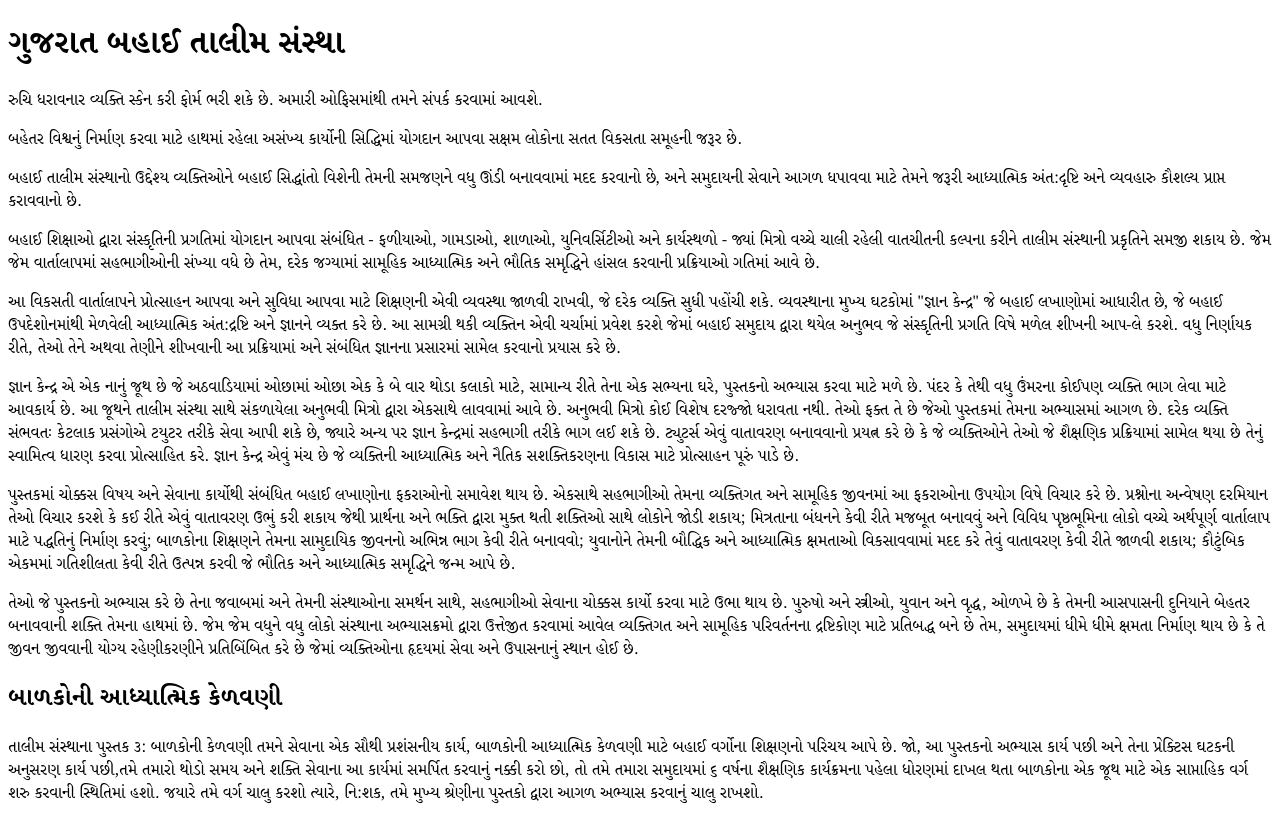
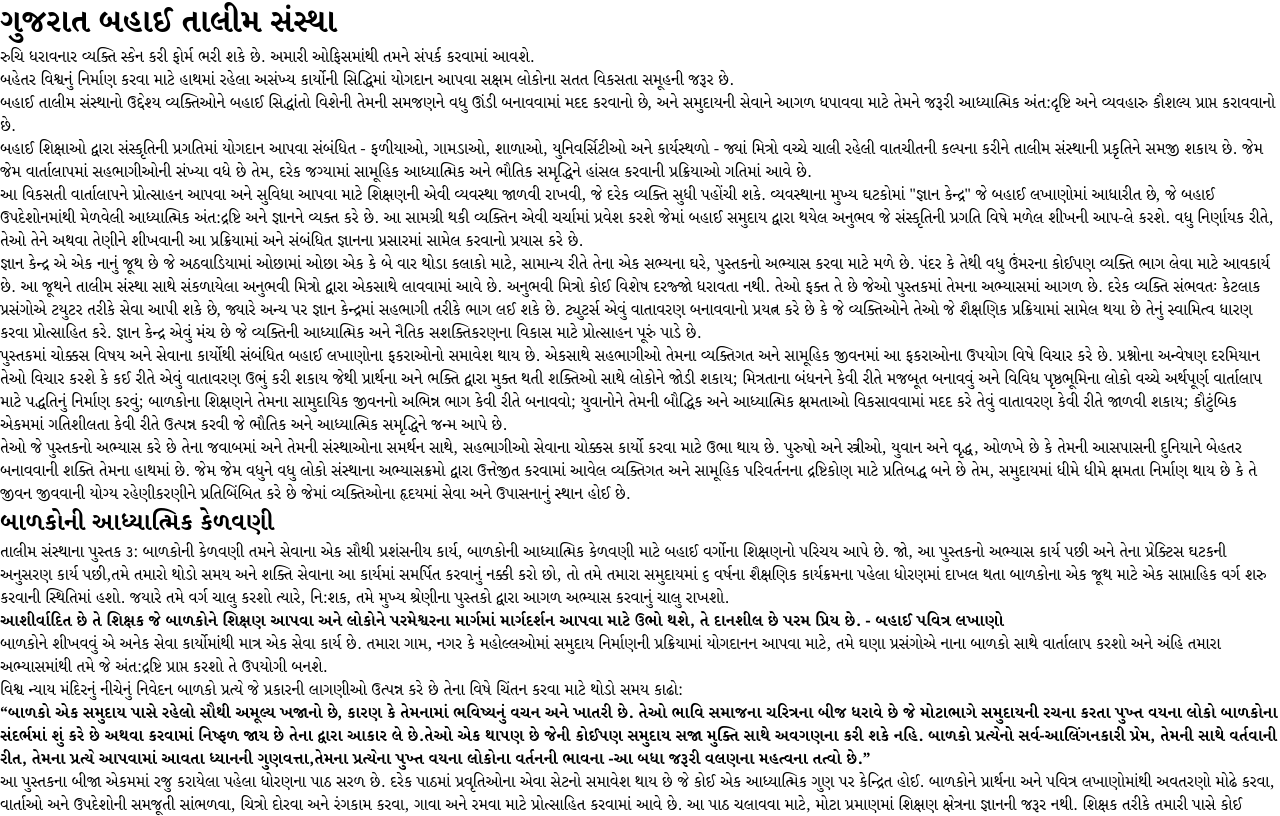
Before and after one commit to Trushar10/tibgujarat, a plain HTML site: page index.html in a window 1280 px wide. Shown: the top 816 px of the page. Drawn offline with Linux system fonts and the light colour scheme.

Commit message:
css added

```diff
--- /dev/null
+++ b/dist/css/.global.css
@@ -0,0 +1,6 @@
+* {
+  box-sizing: border-box;
+  margin: 0;
+  padding: 0;
+  scroll-behavior: smooth;
+}/*# sourceMappingURL=.global.css.map */
--- /dev/null
+++ b/dist/css/.global.min.css
@@ -0,0 +1 @@
+*{box-sizing:border-box;margin:0;padding:0;scroll-behavior:smooth}/*# sourceMappingURL=.global.min.css.map */
--- a/index.html
+++ b/index.html
@@ -4,6 +4,7 @@
 		<meta charset="UTF-8" />
 		<meta name="viewport" content="width=device-width, initial-scale=1.0" />
 		<title>Bahá'í Training Institute Board of Gujarat</title>
+		<link rel="stylesheet" href="dist/css/.global.min.css" />
 		<link rel="preconnect" href="https://fonts.googleapis.com" />
 		<link rel="preconnect" href="https://fonts.gstatic.com" crossorigin />
 		<link
@@ -17,7 +18,11 @@
 		</style>
 	</head>
 	<body>
-		<header><h1>ગુજરાત બહાઈ તાલીમ સંસ્થા</h1></header>
+		<header>
+			<div class="header-container">
+				<h1>ગુજરાત બહાઈ તાલીમ સંસ્થા</h1>
+			</div>
+		</header>
 		<main>
 			<div class="tib-section">
 				<p>
```
Also changed, not shown: scss/.global.scss (added), 2 other files.
